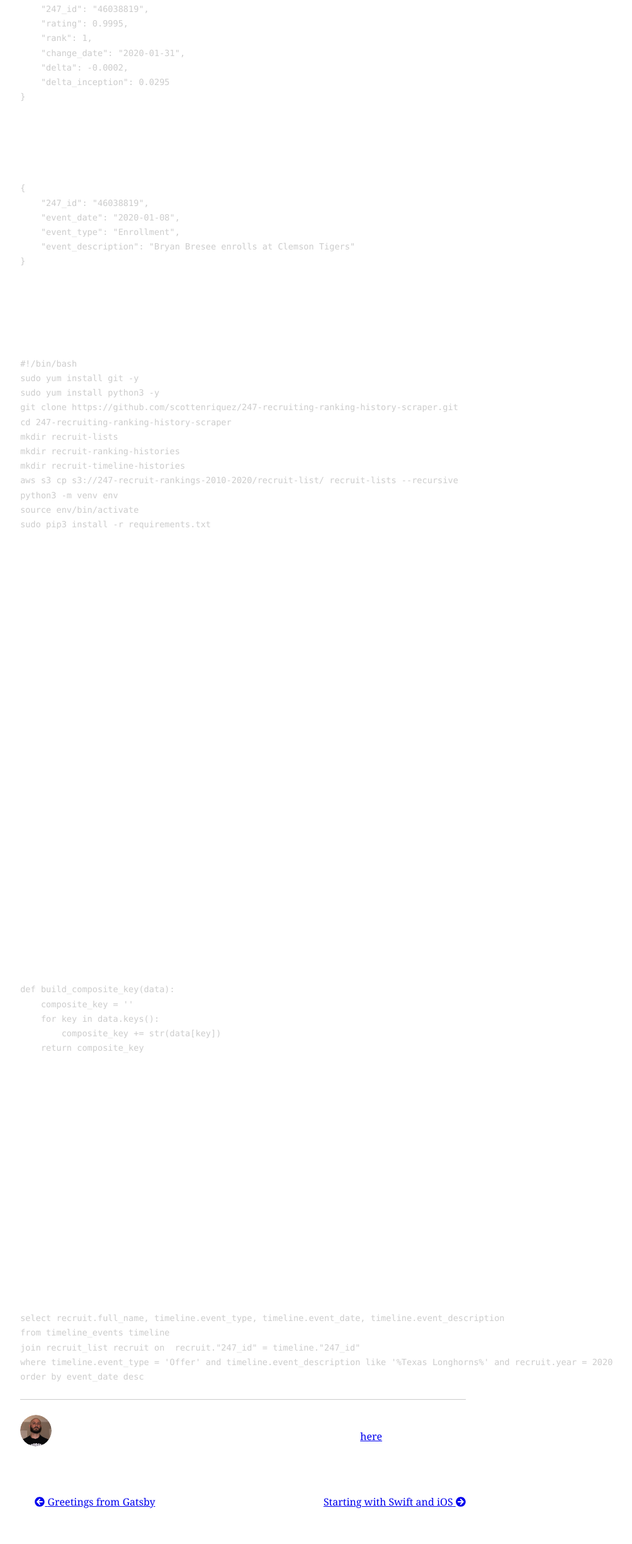
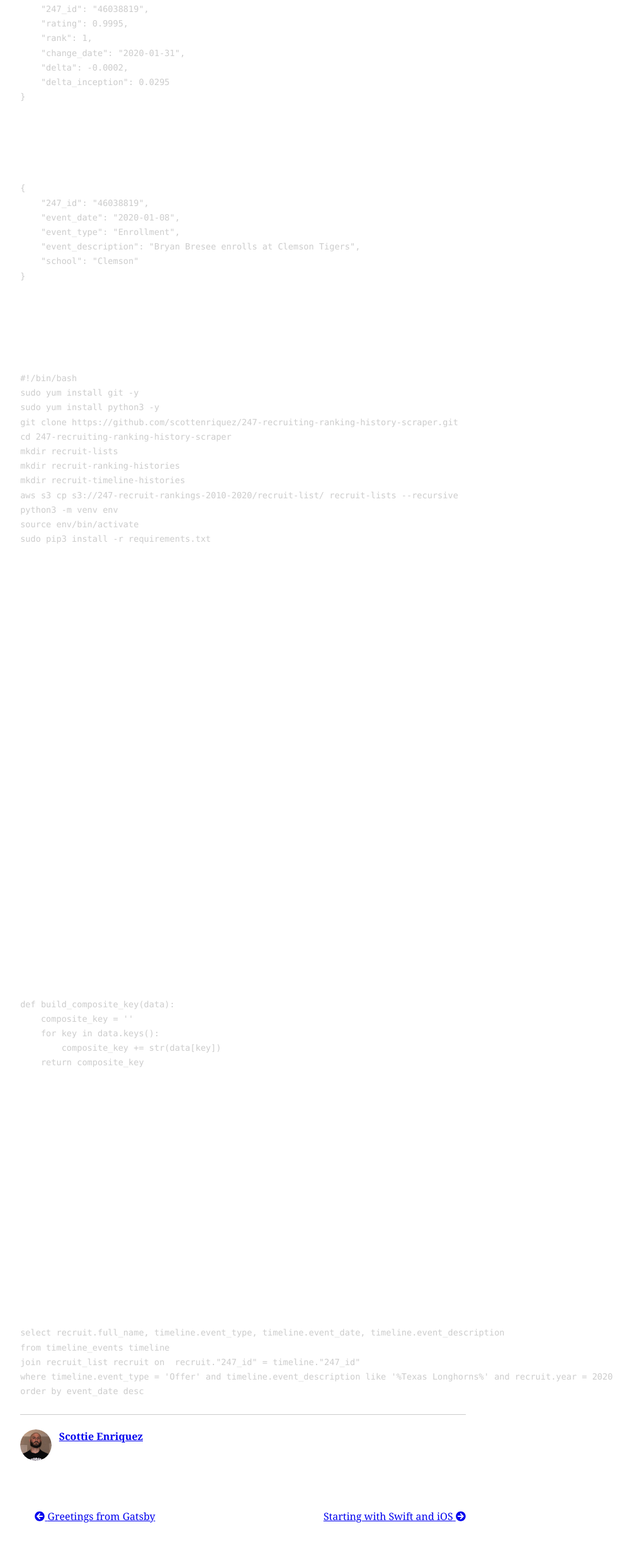
Before and after one commit to scottenriquez/scottie-is-xxx, a Gatsby site in the folder scottie-is-xxx/: page /writing/college-football-recruiting-queries/ in a window 1280 px wide. Shown: the part 2089-4540 px from the top of the page at 63% size, without its empty margins (254-1258 px from the left). Built offline with nearby package versions, Linux system fonts and the light colour scheme; Gatsby itself is replaced by a stand-in of ours; some packages are replaced by stand-ins of ours; code samples lack their colours; what typography-theme-github would draw is missing.

Commit message:
Refactoring bio; updating JSON object structure in CFB scraper blog post

````diff
--- a/scottie-is-xxx/content/blog/writing/college-football-recruiting-queries/index.md
+++ b/scottie-is-xxx/content/blog/writing/college-football-recruiting-queries/index.md
@@ -71,7 +71,8 @@ Recruiting timeline events are stored in the following path: `/recruit-timeline-
     "247_id": "46038819",
     "event_date": "2020-01-08",
     "event_type": "Enrollment",
-    "event_description": "Bryan Bresee enrolls at Clemson Tigers"
+    "event_description": "Bryan Bresee enrolls at Clemson Tigers",
+    "school": "Clemson"
 }
 ```
 
--- a/scottie-is-xxx/src/components/bio.js
+++ b/scottie-is-xxx/src/components/bio.js
@@ -52,7 +52,7 @@ const Bio = () => {
         }}
       />
       <p>
-        <strong>{author.name}</strong> {author.summary} View my resume <a href='/serving/resume.pdf'>here</a>.
+          <strong><a href="/serving/resume.pdf">{author.name}</a></strong> {author.summary}
       </p>
     </div>
   )
````
